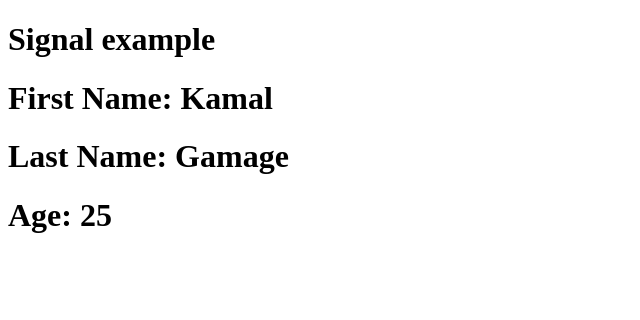
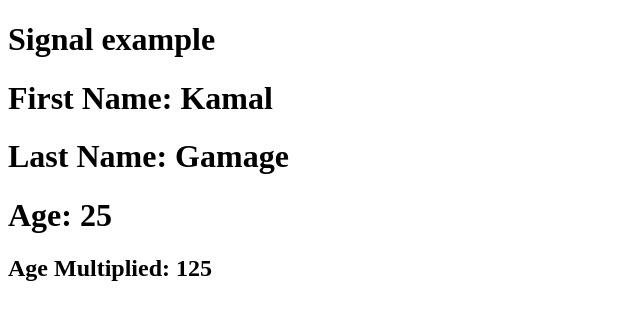
Before and after one commit to Pebhashi-Tharushika/angular-18-practice, an Angular app in the folder signals/: page / in a window 1280 px wide. Shown: the top 320 px of the page, without its empty margins (0-640 px from the left). Built offline with nearby package versions, Linux system fonts and the light colour scheme.

Commit message:
computed and effect on  signal inputs

```diff
--- a/signals/src/app/signal-inputs/signal-inputs.component.html
+++ b/signals/src/app/signal-inputs/signal-inputs.component.html
@@ -3,3 +3,5 @@
 <h1>Last Name: {{lastName()}}</h1>
 
 <h1>Age: {{age()}}</h1>
+
+<h2>Age Multiplied: {{ageMultiplied()}}</h2>
--- a/signals/src/app/signal-inputs/signal-inputs.component.ts
+++ b/signals/src/app/signal-inputs/signal-inputs.component.ts
@@ -1,4 +1,4 @@
-import { Component, input } from '@angular/core';
+import { Component, computed, effect, input } from '@angular/core';
 
 @Component({
   selector: 'app-signal-inputs',
@@ -11,6 +11,14 @@ export class SignalInputsComponent {
 
   firstName = input.required<string>();  // required signal input
   lastName = input<string>();            // optional signal input
-  age = input(0,{alias:'agevalue'});     // optional signal input with default value
+  age = input(0, { alias: 'agevalue' });     // optional signal input with default value
+
+  ageMultiplied = computed(() => this.age() * 5);
+
+  constructor(){
+    effect(()=> {
+      console.log(this.firstName());
+    })
+  }
 
 }
```
